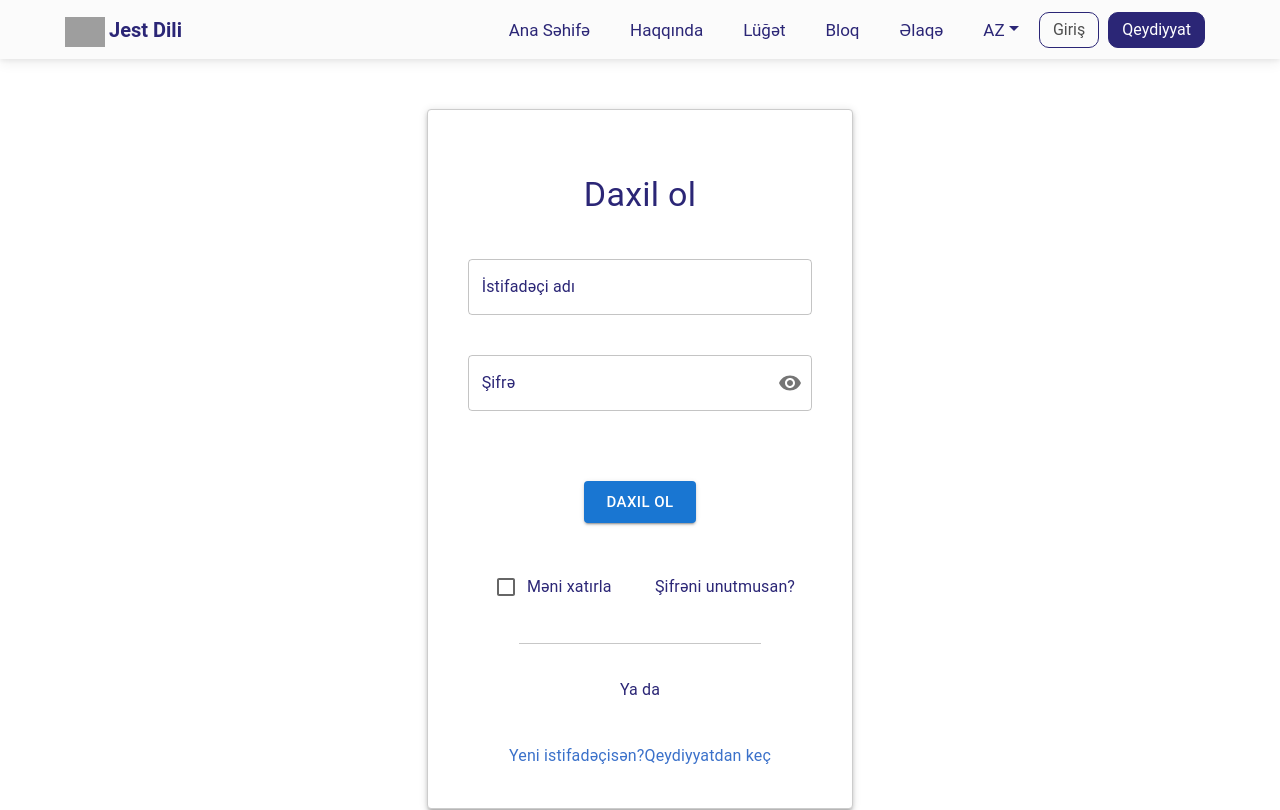
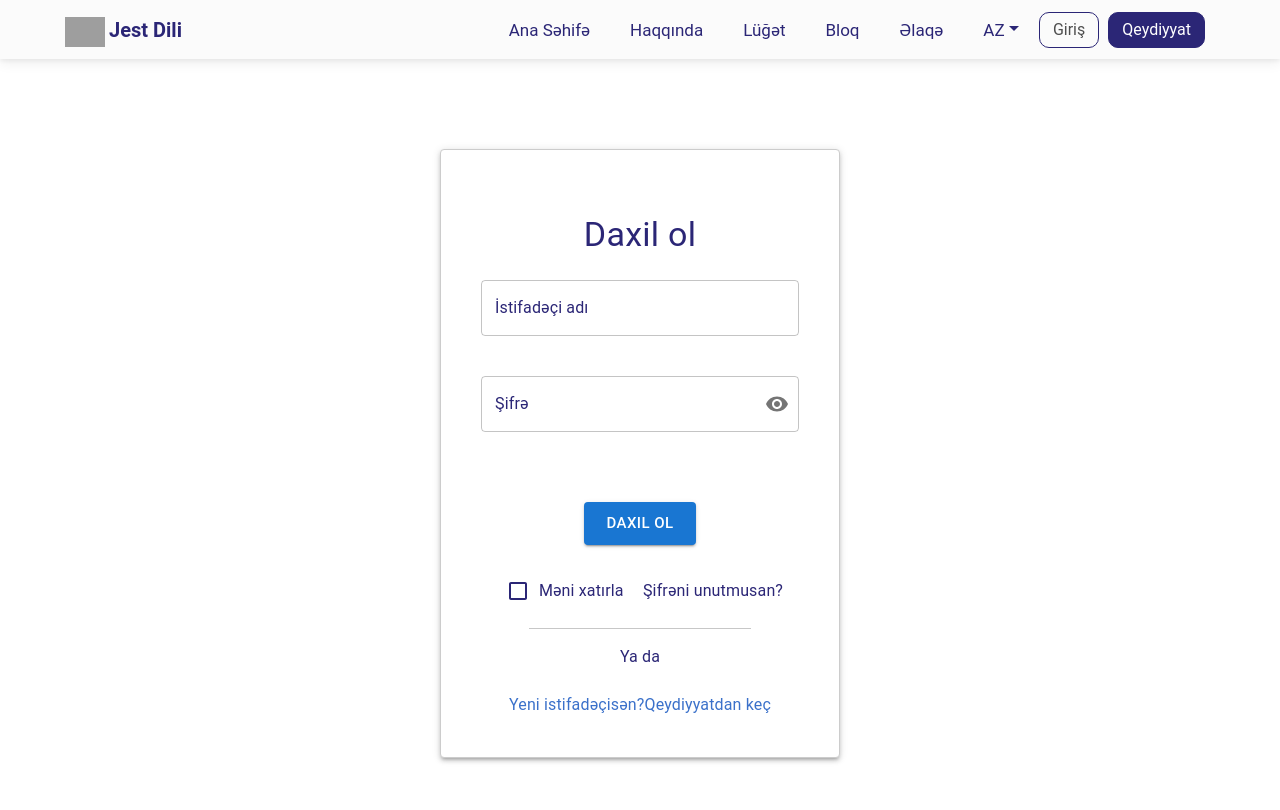
Before and after one commit to NarminM11/SDP-ProjecT, a React (Create React App) app: page / in a window 1280 px wide. Shown: the top 810 px of the page. Built offline with nearby package versions, Linux system fonts and the light colour scheme; grey boxes are pictures that could not be loaded.

Commit message:
login issue solved

```diff
--- a/src/assets/login.css
+++ b/src/assets/login.css
@@ -1,16 +1,17 @@
 .login-container {
   width: 100%;
-  height: 100vh;
   display: flex;
   justify-content: center;
   align-items: center;
+  margin-top: 50px;
+  margin-bottom: 50px;
 }
 
 .login-frame {
   width: 100%;
-  max-width: 550px;
+  max-height: 100%;
   padding: 40px;
-  height: 700px;
+  /* height: 600px; */
   text-align: center;
   font-size: 16px;
   display: flex;
--- a/src/pages/login.js
+++ b/src/pages/login.js
@@ -271,6 +271,7 @@
 
 import React, { useEffect, useState } from "react";
 import { useTheme } from "@mui/system";
+import { useMediaQuery } from "@mui/material";
 import { InputAdornment, IconButton } from "@mui/material";
 import { Visibility, VisibilityOff } from "@mui/icons-material";
 import {
@@ -293,6 +294,31 @@ const LogIn = () => {
   const [rememberMe, setRememberMe] = useState(false);
   const [loading, setLoading] = useState(false);
   const theme = useTheme();
+  // const isSmallScreen = useMediaQuery(theme.breakpoints.down("sm"));
+  // const isMediumScreen = useMediaQuery(theme.breakpoints.between("md", "lg"));
+  // const isSmallHeightScreen = useMediaQuery("(max-height: 40px)");
+
+
+  const inlineStyles = {
+    display: 'flex',
+    flexDirection: 'column',
+    justifyContent: 'space-between',
+    alignItems: 'center',
+    padding: '40px', // Default padding
+
+    // Add more styles as needed
+  };
+
+  // Add styles based on screen size
+  // if (isSmallScreen) {
+  //   inlineStyles.padding = '20px';
+  // } else if (isMediumScreen) {
+  //   inlineStyles.padding = '30px';
+  // } else {
+  //   inlineStyles.padding = '40px';
+  // }if (isSmallHeightScreen) {
+  //   inlineStyles.height = '90vh'; // Adjust the height as needed
+  // }
 
   const [passwordVisible, setPasswordVisible] = useState(false);
 
@@ -364,13 +390,7 @@ const LogIn = () => {
       setLoading(false);
     }
   };
-  const inlineStyles = {
-    display: 'flex',
-    flexDirection: 'column',
-    justifyContent: 'space-between',
-    alignItems: 'center',
-    // Add more styles as needed
-  };
+
   return (
     <Layout>
     <div style={inlineStyles}>
@@ -470,12 +490,15 @@ const LogIn = () => {
                     className="login-rememberCheckbox"
                     checked={rememberMe}
                     onChange={(e) => setRememberMe(e.target.checked)}
+                    style={{ color: " #2b2676" }}
+
                   />
                 </Grid>
 
                 <Grid item>
-                  <Typography variant="body1" className="login-term">
+                  <Typography variant="body1" className="login-term" >
                     Məni xatırla
+
                   </Typography>
                 </Grid>
               </Grid>
--- a/src/pages/signUp.js
+++ b/src/pages/signUp.js
@@ -321,7 +321,7 @@ const [confirmPasswordVisible, setConfirmPasswordVisible] = useState(false);
                 {loading ? "Qeydiyyatdan keçilir..." : "Qeydiyyatdan keç"}
               </Button>
             </Grid>
-
+            {/* <hr /> */}
             <Grid item xs={12}>
               <Typography variant="body1">
                 <a href="/login" className="signUp-user">
```
